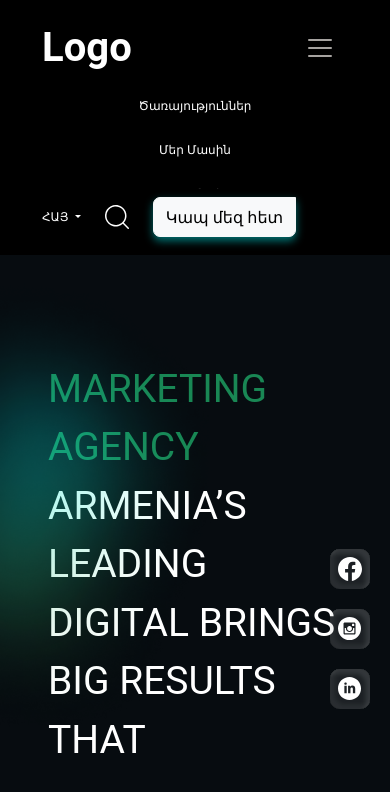
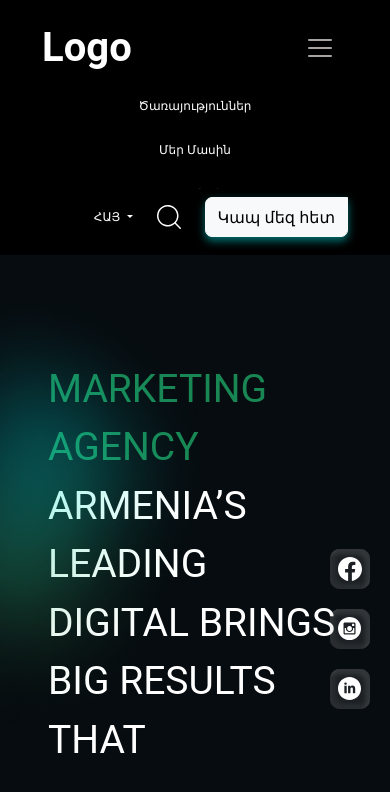
Before and after one commit to edgar779977/S2StestEdgar, a Vue app: page / in a window 390 px wide. Both pictures are taken after a click on the button 320 px from the left and 48 px from the top of the page. Shown: the top 792 px of the page. Built offline with nearby package versions, Linux system fonts and the light colour scheme.

Commit message:
fixed nav btn group

```diff
--- a/src/components/Navbar.vue
+++ b/src/components/Navbar.vue
@@ -27,7 +27,7 @@
             <a class="nav-link disabled" href="#">Կապ</a>
           </li>
         </ul>
-        <div class="d-flex align-items-center gap-4">
+        <div class="d-flex align-items-center gap-4 nav-right-btn-group">
           <li class="nav-item dropdown">
             <a class="nav-link dropdown-toggle" href="#" role="button" data-bs-toggle="dropdown" aria-expanded="false">
               ՀԱՅ
@@ -120,6 +120,10 @@ export default {
   .custom-navbar {
     padding: 15px 30px 18px;
   }
+
+  .nav-right-btn-group{
+    justify-content: right;
+  }
 }
 
 .custom-navbar .navbar-brand {
```
